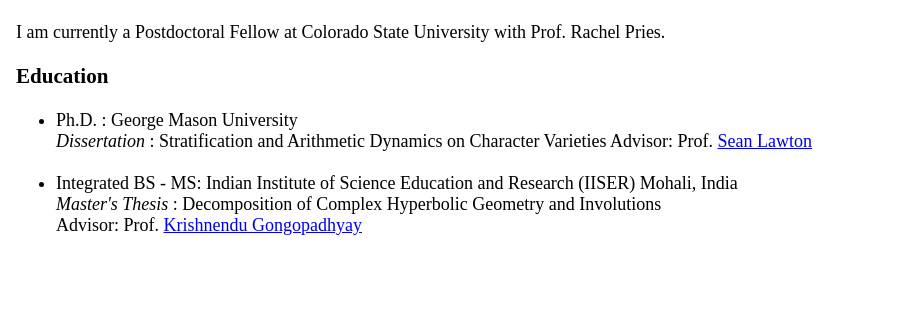
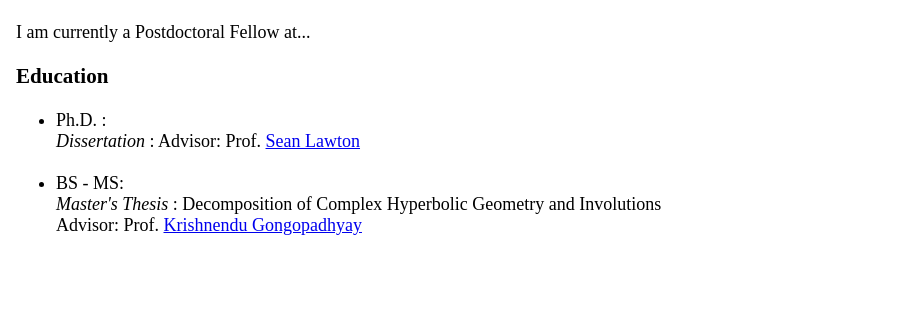
Before and after one commit to cigole6/cigole6.github.io, a plain HTML site: page index.html in a window 1280 px wide. Shown: the part 241-559 px from the top of the page, 364-1280 px from the left. Drawn offline with Linux system fonts and the light colour scheme.

Commit message:
Update index.html

```diff
--- a/index.html
+++ b/index.html
@@ -106,24 +106,19 @@ body, html {
 			<br>
 			<br>
 			<font size="+1.6">
-				I am currently a Postdoctoral Fellow at Colorado State University with Prof. Rachel Pries.
+				I am currently a Postdoctoral Fellow at...
 				<h3> Education </h3>
 				<ul>
-					<li> Ph.D. : George Mason University <br>
-						<i> Dissertation </i>: Stratification and Arithmetic Dynamics on Character Varieties
+					<li> Ph.D. :  <br>
+						<i> Dissertation </i>:
 					Advisor:  Prof. <a href="http://math.gmu.edu/~slawton3/">Sean Lawton </a> </li> <br>
-						<li> Integrated BS - MS: Indian Institute of Science Education and Research (IISER) Mohali, India <br>
+						<li> BS - MS: <br>
 					<i> Master's Thesis </i>: Decomposition of Complex Hyperbolic Geometry and Involutions <br> Advisor: Prof. <a href="https://sites.google.com/site/krishnendug/">Krishnendu Gongopadhyay </a> </li> <br>
 					</ul>
-				<!-- I graduated with a PhD in Mathematics from George Mason University working the supervision of</a>. -->
-				<!-- My dissertation is titled 'Stratification and Arithmetic Dynamics on Character Varieties'. I have a Masters degree in Mathematics from George Mason University.-->
-			   <!-- I completed my Integrated BS-MS from Indian Institute of Science Education and Research Mohali, India in 2015.-->
+
 			 <br>
-			 <br>
-				 My broad area of research interest is Algebraic Geometry. Specifically, I work on arithmetic dynamics on character varieties.
-				In particular, I look at the action of outer automorphism groups on finite field points of character varieties and explore properties like transitivity, 'large orbits' and asymptotic transitivity.
-				I am also interested in exploring data learning using varieties.
-<br> <!-- For my masters thesis, I worked on hyperbolic geometry under the supervision of Prof. Krishnendu Gongopadhyay at IISER Mohali.-->
+
+<br> <!-- -->
 
 
 <br>
@@ -131,7 +126,7 @@ body, html {
 				<h3>Contact</h3>
 		<p>
 		</p><ul>
-			<li>E-mail: <a href="mailto:cthoma40@gmu.edu">cigole.thomas@colostate.edu</a>.</li>
+			<li>E-mail: <a href="mailto:cigole.thomas@colostate.edu">cigole.thomas@colostate.edu</a>.</li>
 				<li> Official Website: <a href="https://mathematics.colostate.edu/person/?id=C271AD4824F1B049825736D0D86AB243&sq=t"> Cigole Thomas </a> </li>
 			<li> Mail: <span class="mail">
 						Louis R. Weber Building <br>
```
